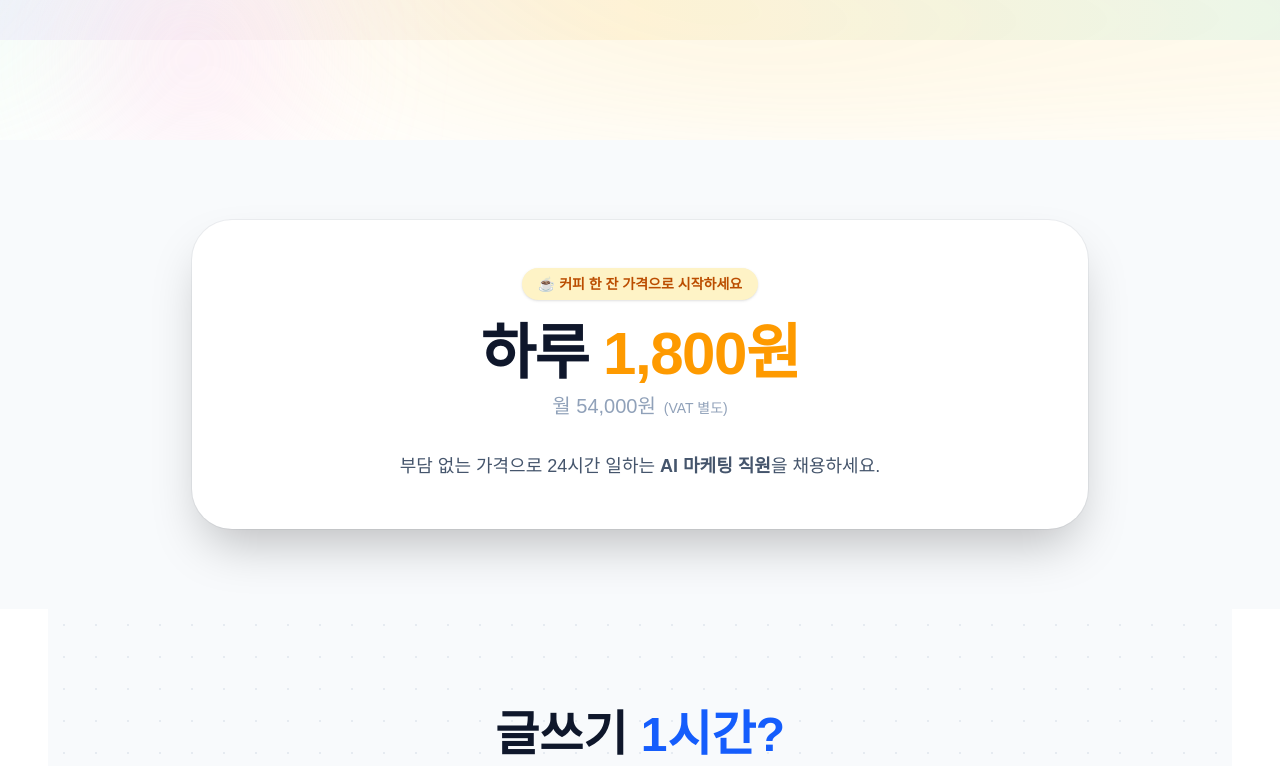
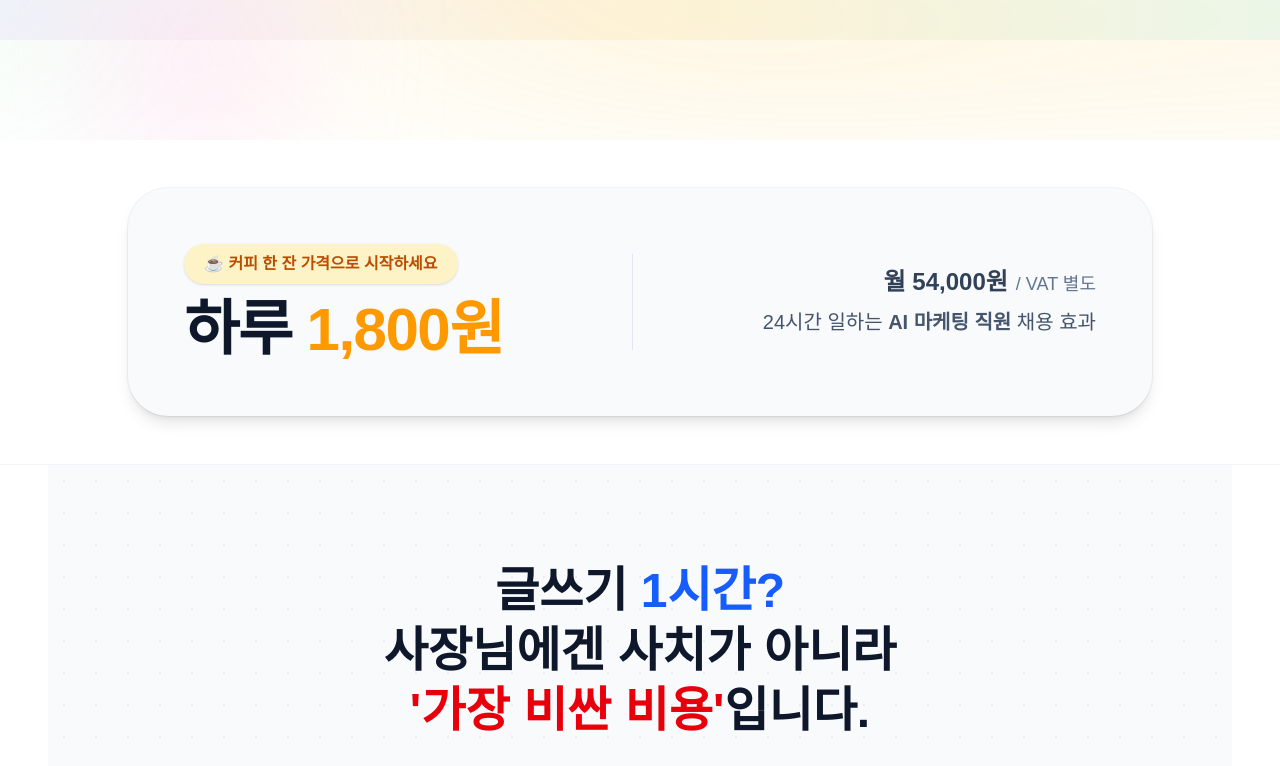
Before and after one commit to asaaaa12313/blog, a Next.js app: page / in a window 1280 px wide. Shown: the part 660-1426 px from the top of the page. Built offline with nearby package versions, Linux system fonts and the light colour scheme; a web font is replaced by a local one.

Commit message:
style: refine pricing emphasis section based on user feedback

```diff
--- a/src/components/sections/PricingEmphasis.tsx
+++ b/src/components/sections/PricingEmphasis.tsx
@@ -34,38 +34,39 @@ function NumberTicker({ value }: { value: number }) {
 
 export default function PricingEmphasis() {
     return (
-        <section className="relative w-full overflow-hidden bg-slate-50 py-20">
+        <section className="relative w-full overflow-hidden bg-white py-12 border-b border-slate-100">
             <div className="container mx-auto px-4">
                 <motion.div
                     initial={{ opacity: 0, scale: 0.95 }}
                     whileInView={{ opacity: 1, scale: 1 }}
                     viewport={{ once: true }}
                     transition={{ duration: 0.8 }}
-                    className="relative mx-auto max-w-4xl overflow-hidden rounded-[2.5rem] bg-white p-8 md:p-12 shadow-2xl ring-1 ring-slate-900/5"
+                    className="relative mx-auto max-w-5xl overflow-hidden rounded-[2.5rem] bg-slate-50 p-10 md:p-14 shadow-lg ring-1 ring-slate-900/5"
                 >
                     {/* Background Gradient Animation */}
                     <div className="absolute inset-0 -z-10 bg-[radial-gradient(circle_at_50%_120%,#fbbf24_0%,transparent_50%)] opacity-20" />
-                    <div className="absolute top-0 right-0 -z-10 h-64 w-64 translate-x-1/3 -translate-y-1/3 rounded-full bg-amber-100 blur-3xl" />
-                    <div className="absolute bottom-0 left-0 -z-10 h-64 w-64 -translate-x-1/3 translate-y-1/3 rounded-full bg-orange-100 blur-3xl" />
 
-                    <div className="flex flex-col items-center justify-center text-center">
-                        <span className="mb-6 inline-flex rounded-full bg-amber-100 px-4 py-1.5 text-sm font-bold text-amber-700 shadow-sm">
-                            ☕️ 커피 한 잔 가격으로 시작하세요
-                        </span>
-
-                        <h2 className="mb-2 text-3xl font-bold tracking-tight text-slate-900 md:text-5xl lg:text-6xl">
-                            하루 <span className="text-amber-500">1,800원</span>
-                        </h2>
-
-                        <div className="flex items-baseline gap-2 text-slate-400 mb-8">
-                            <span className="text-lg md:text-xl font-medium">월 54,000원</span>
-                            <span className="text-sm">(VAT 별도)</span>
+                    <div className="flex flex-col md:flex-row items-center justify-between gap-8 text-center md:text-left">
+                        <div className="flex flex-col items-center md:items-start">
+                            <span className="mb-4 inline-flex rounded-full bg-amber-100 px-5 py-2 text-base font-bold text-amber-700 shadow-sm">
+                                ☕️ 커피 한 잔 가격으로 시작하세요
+                            </span>
+                            <h2 className="text-4xl font-bold tracking-tight text-slate-900 md:text-6xl">
+                                하루 <span className="text-amber-500">1,800원</span>
+                            </h2>
                         </div>
 
-                        <p className="max-w-xl text-lg text-slate-600 leading-relaxed">
-                            부담 없는 가격으로 24시간 일하는 <br className="md:hidden" />
-                            <strong>AI 마케팅 직원</strong>을 채용하세요.
-                        </p>
+                        <div className="hidden md:block h-24 w-[1px] bg-slate-200" />
+
+                        <div className="flex flex-col items-center md:items-end">
+                            <div className="flex items-baseline gap-2 text-slate-500 mb-2">
+                                <span className="text-2xl font-bold text-slate-700">월 54,000원</span>
+                                <span className="text-lg font-medium">/ VAT 별도</span>
+                            </div>
+                            <p className="text-xl font-medium text-slate-600 leading-relaxed">
+                                24시간 일하는 <strong>AI 마케팅 직원</strong> 채용 효과
+                            </p>
+                        </div>
                     </div>
                 </motion.div>
             </div>
```
